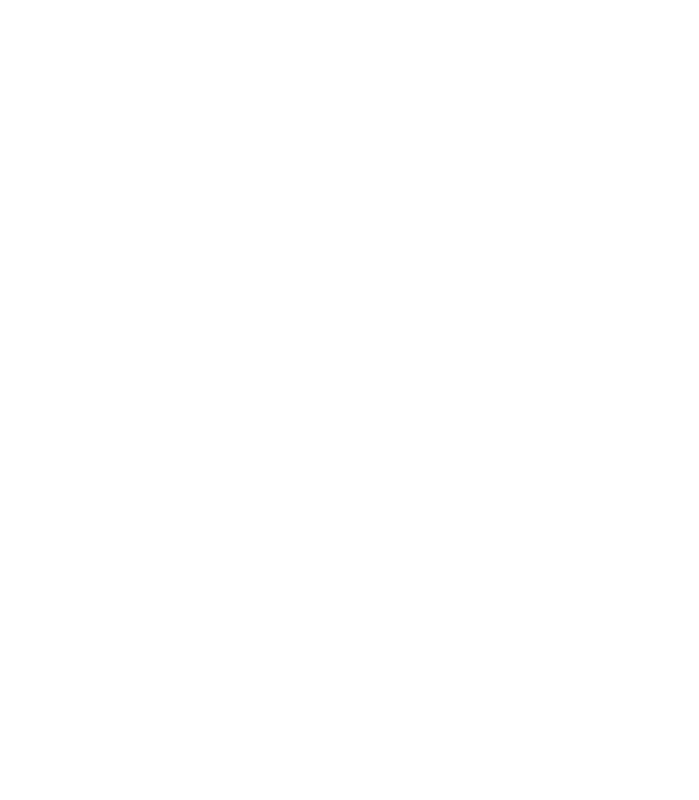
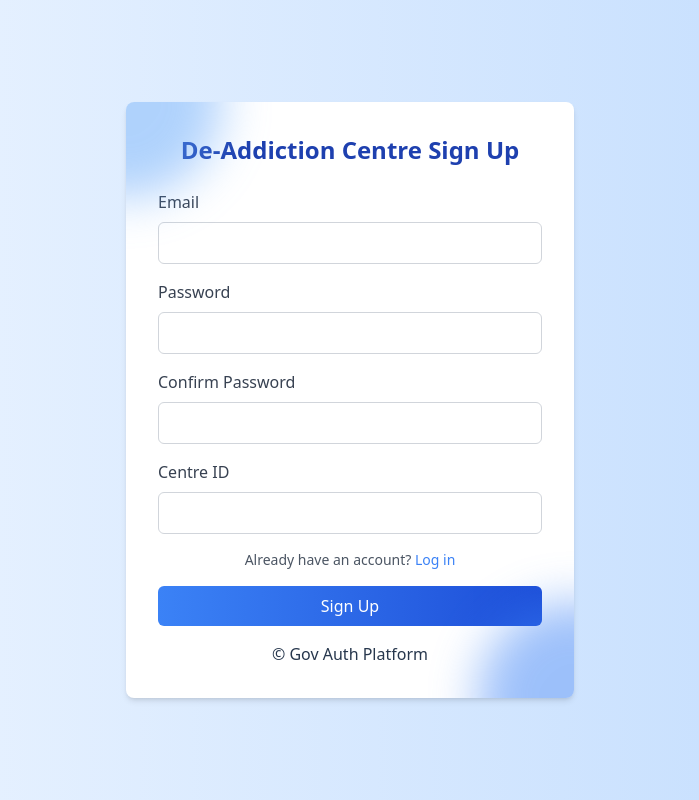
Before and after one commit to pushkarj122/deaddiction-project-frontend, a React (Vite) app: page /signup in a window 1280 px wide. Before the commit this address had no page. Shown: the whole page, without its empty margins (290-989 px from the left). Built offline with nearby package versions, Linux system fonts and the light colour scheme.

Commit message:
inserted auth pages

```diff
--- a/package.json
+++ b/package.json
@@ -29,6 +29,6 @@
     "globals": "^15.9.0",
     "postcss": "^8.4.47",
     "tailwindcss": "^3.4.13",
-    "vite": "^5.4.1"
+    "vite": "^5.4.8"
   }
 }
--- a/src/components/Buttons.jsx
+++ b/src/components/Buttons.jsx
@@ -1,15 +1,20 @@
 import React from "react";
+import { Link } from 'react-router-dom';
 
 export const LoginButton = () => (
+  <Link to="/login">
     <button className="bg-transparent border border-[#458FF6] text-[#458FF6] py-2 px-4 rounded hover:bg-[#458FF6] hover:text-white transition mr-4">
       Login
     </button>
+  </Link>
 );
 
 export const SignUpButton = () => (
+  <Link to="/signup">
     <button className="bg-[#458FF6] text-white py-2 px-4 rounded hover:bg-blue-600 transition">
       Sign Up
     </button>
+  </Link>
 );
 
 export const LogoutButton = () => (
--- /dev/null
+++ b/src/pages/components/auth/login.jsx
@@ -0,0 +1,72 @@
+import React, { useState } from 'react';
+import { Link } from 'react-router-dom';
+
+
+function LoginPage() {
+  const [email, setEmail] = useState('');
+  const [password, setPassword] = useState('');
+
+  const handleSubmit = (event) => {
+    event.preventDefault();
+    // Handle login logic here
+    console.log('Email:', email);
+    console.log('Password:', password);
+  };
+
+  return (
+    <div className="min-h-screen flex items-center justify-center bg-gradient-to-r from-blue-50 to-blue-200">
+      <div className="bg-white p-8 rounded-lg shadow-md w-full max-w-md relative overflow-hidden">
+        <div className="absolute top-0 left-0 transform -translate-x-1/2 -translate-y-1/2 w-48 h-48 bg-blue-400 rounded-full blur-xl opacity-50"></div>
+        <div className="absolute bottom-0 right-0 transform translate-x-1/2 translate-y-1/2 w-48 h-48 bg-blue-500 rounded-full blur-xl opacity-50"></div>
+
+        <h2 className="text-2xl font-bold mb-6 text-center text-blue-800">De-Addiction Centre Log In</h2>
+        <form onSubmit={handleSubmit} className="space-y-4">
+          <div>
+            <label htmlFor="email" className="block text-gray-700 font-medium mb-2">
+              Email
+            </label>
+            <input
+              type="email"
+              id="email"
+              className="w-full border border-gray-300 px-3 py-2 rounded-md focus:outline-none focus:ring-2 focus:ring-blue-500"
+              value={email}
+              onChange={(e) => setEmail(e.target.value)}
+              required
+            />
+          </div>
+          <div>
+            <label htmlFor="password" className="block text-gray-700 font-medium mb-2">
+              Password
+            </label>
+            <input
+              type="password"
+              id="password"
+              className="w-full border border-gray-300 px-3 py-2 rounded-md focus:outline-none focus:ring-2 focus:ring-blue-500"
+              value={password}
+              onChange={(e) => setPassword(e.target.value)}
+              required
+            />
+          </div>
+          <div className="text-center text-sm text-gray-600">
+            Not registered with Gov account?{' '}
+            <Link to="/signup" className="text-blue-500 hover:underline">
+              Register Now
+            </Link>
+          </div>
+
+          <button
+            type="submit"
+            className="w-full bg-gradient-to-r from-blue-500 to-blue-700 text-white px-4 py-2 rounded-md hover:from-blue-600 hover:to-blue-800 focus:outline-none focus:ring-2 focus:ring-blue-300 transition-colors duration-200"
+          >
+            Login
+          </button>
+          <p className="mt-5 mb-3 text-center text-gray-600" style={{ color: '#27374D' }}>
+            &copy; Gov Auth Platform
+          </p>
+        </form>
+      </div>
+    </div>
+  );
+}
+
+export default LoginPage;
--- /dev/null
+++ b/src/pages/components/auth/signup.jsx
@@ -0,0 +1,176 @@
+import React, { useState } from 'react';
+import { Link } from 'react-router-dom';
+
+function SignupPage() {
+    const [emailError, setEmailError] = useState('');
+    const [email, setEmail] = useState('');
+    const validateEmail = (email) => {
+      const re = /^[^\s@]+@[^\s@]+\.[^\s@]+$/;
+      if (!re.test(email)) {
+        return "Please enter a valid email address.";
+      }
+      return null; // No error
+    };
+  const [password, setPassword] = useState('');
+  const [confirmPassword, setConfirmPassword]
+ = useState('');
+  const [centreId, setCentreId] = useState('');
+  const [passwordError, setPasswordError] = useState('');
+  const [confirmPasswordError, setConfirmPasswordError] = useState('');
+
+  const
+ validatePassword = (password) => {
+    const minLength = 6;
+    const hasUpperCase = /[A-Z]/.test(password);
+    const hasLowerCase = /[a-z]/.test(password);
+    const
+ hasSpecialChar = /[!@#$%^&*(),.?":{}|<>]/.test(password);
+    const hasNumericChar
+ = /\d/.test(password);
+
+    if (password.length < minLength) {
+      return "Password must be at least " + minLength + " characters long.";
+    }
+    if (!hasUpperCase) {
+      return "Password must contain at least one uppercase letter.";
+    }
+    if (!hasLowerCase) {
+      return "Password must contain at least one lowercase letter.";
+    }
+    if (!hasSpecialChar) {
+      return "Password must contain at least one special character.";
+
+    }
+    if (!hasNumericChar) {
+      return "Password must contain at least one numeric character.";
+    }
+    return null; // No error
+  };
+
+  const validateConfirmPassword = (password, confirmPassword) => {
+    if (password !== confirmPassword) {
+      return "Passwords do not match. Try again!";
+    }
+    return null; // No error
+  };
+
+  const handleSubmit = (event) => {
+    event.preventDefault();
+
+    const passwordErr = validatePassword(password);
+    const confirmPasswordErr = validateConfirmPassword(password, confirmPassword);
+
+    setPasswordError(passwordErr);
+    setConfirmPasswordError(confirmPasswordErr);
+
+    if (passwordErr || confirmPasswordErr) {
+      return; // Prevent form submission if there are errors
+    }
+
+    // Handle signup logic here if no errors
+    console.log('Email:', email);
+    console.log('Password:', password);
+    console.log('Centre ID:', centreId);
+  };
+
+  return (
+    <div className="min-h-screen flex items-center justify-center bg-gradient-to-r from-blue-50 to-blue-200">
+      <div className="bg-white p-8 rounded-lg shadow-md w-full max-w-md relative overflow-hidden">
+        <div className="absolute top-0 left-0 transform -translate-x-1/2 -translate-y-1/2 w-48 h-48 bg-blue-400 rounded-full blur-xl opacity-50"></div>
+        <div className="absolute bottom-0 right-0 transform translate-x-1/2 translate-y-1/2 w-48 h-48 bg-blue-500 rounded-full blur-xl opacity-50"></div>
+
+        <h2 className="text-2xl font-bold mb-6 text-center text-blue-800">De-Addiction Centre Sign Up</h2>
+        <form onSubmit={handleSubmit} className="space-y-4">
+        <div>
+            <label htmlFor="email" className="block text-gray-700 font-medium mb-2">
+              Email
+            </label>
+            <input
+              type="email"
+              id="email"
+              className="w-full border border-gray-300 px-3 py-2 rounded-md focus:outline-none focus:ring-2 focus:ring-blue-500"
+              value={email}
+              onChange={(e) => {
+                setEmail(e.target.value);
+                // Call validateEmail with the updated value from e.target.value
+                setEmailError(validateEmail(e.target.value));
+              }}
+              required
+            />
+            {emailError && <p className="text-red-500 text-sm mt-1">{emailError}</p>}
+          </div>
+          <div>
+            <label htmlFor="password" className="block text-gray-700 font-medium mb-2">
+              Password
+            </label>
+            <input
+              type="password"
+              id="password"
+              className="w-full
+ border border-gray-300 px-3 py-2 rounded-md focus:outline-none focus:ring-2 focus:ring-blue-500"
+              value={password}
+              onChange={(e) => {
+                setPassword(e.target.value);
+                setPasswordError(validatePassword(e.target.value));
+              }}
+              required
+            />
+            {passwordError && <p className="text-red-500 text-sm mt-1">{passwordError}</p>}
+          </div>
+          <div>
+            <label htmlFor="confirmPassword" className="block text-gray-700 font-medium mb-2">
+              Confirm Password
+            </label>
+            <input
+              type="password"
+              id="confirmPassword"
+
+              className="w-full border border-gray-300 px-3 py-2 rounded-md focus:outline-none focus:ring-2
+ focus:ring-blue-500"
+              value={confirmPassword}
+              onChange={(e) => {
+                setConfirmPassword(e.target.value);
+                // Validate on change to update dynamically
+                setConfirmPasswordError(validateConfirmPassword(password, e.target.value));
+              }}
+              required
+            />
+            {confirmPasswordError && <p className="text-red-500 text-sm mt-1">{confirmPasswordError}</p>}
+          </div>
+          <div>
+            <label htmlFor="centreId" className="block text-gray-700 font-medium mb-2">
+              Centre ID
+            </label>
+            <input
+              type="text"
+              id="centreId"
+              className="w-full border border-gray-300 px-3 py-2 rounded-md focus:outline-none focus:ring-2 focus:ring-blue-500"
+              value={centreId}
+              onChange={(e) => setCentreId(e.target.value)}
+              required
+            />
+          </div>
+          <div className="text-center text-sm text-gray-600">
+            Already have an account?{' '}
+            <Link to="/login" className="text-blue-500 hover:underline">
+              Log in
+            </Link>
+          </div>
+
+          <button
+            type="submit"
+            className="w-full bg-gradient-to-r from-blue-500 to-blue-700 text-white px-4 py-2 rounded-md hover:from-blue-600 hover:to-blue-800 focus:outline-none focus:ring-2 focus:ring-blue-300 transition-colors duration-200"
+          >
+            Sign Up
+          </button>
+
+          <p className="mt-5 mb-3 text-center text-gray-600" style={{ color: '#27374D' }}>
+            &copy; Gov Auth Platform
+          </p>
+        </form>
+      </div>
+    </div>
+  );
+}
+
+export default SignupPage;
--- a/src/routes/route.jsx
+++ b/src/routes/route.jsx
@@ -1,6 +1,8 @@
 import React from "react";
 import { BrowserRouter as Router, Routes, Route } from "react-router-dom";
 import LandingPage from "../pages/LandingPage"
+import LoginPage from "../pages/components/auth/login";
+import SignupPage from "../pages/components/auth/signup";
 const AppRoutes = () => {
   return (
     <Router>
@@ -13,6 +15,8 @@
             </>
           }
         />
+        <Route path="/login" element={<LoginPage/>}/>
+        <Route path="/signup" element={<SignupPage/>}/>
       </Routes>
     </Router>
   );
```
Also changed, not shown: 1 other file (tests, documents, lock files or other folders). Lines whose indentation alone changed are shown as unchanged.
